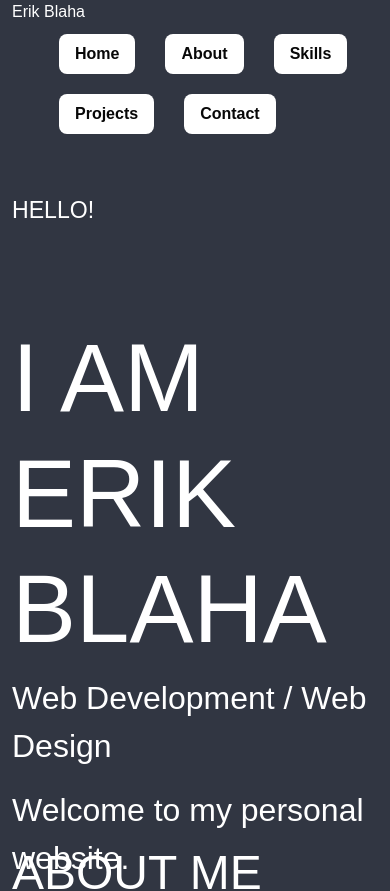
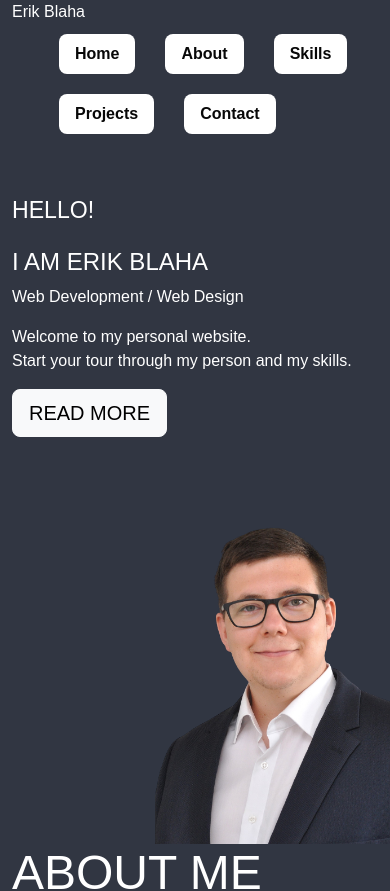
Before and after one commit to erikblaha/Profile, an Angular app in the folder profile/: page /about in a window 390 px wide. Shown: the top 891 px of the page. Built offline with nearby package versions, Linux system fonts and the light colour scheme.

Commit message:
sizes changed in all components

```diff
--- a/profile/src/app/about/about.component.html
+++ b/profile/src/app/about/about.component.html
@@ -1,4 +1,3 @@
-
 <div id="about-section">
 
 
@@ -6,7 +5,7 @@
 
     <div class="about">
         <div class="container">
-        <h1 >About me</h1>
+            <h1>About me</h1>
             <p>Hi there! My name is Erik Blaha and I'm a web developer based in Vienna. <br> Ever since I was
                 a young boy, I've been fascinated by the world of web development and the endless
                 possibilities it offers. Over the years, I've honed my skills and learned several programming
@@ -23,7 +22,8 @@
                 personally and professionally.
                 <br>
                 Thank you for taking the time to visit my website and learn more about me. I look forward to
-            connecting with you and collaborating on exciting web development projects in the future.</p>
+                connecting with you and collaborating on exciting web development projects in the future.
+            </p>
         </div>
     </div>
 </div>
--- a/profile/src/app/contact-form/contact-form.component.scss
+++ b/profile/src/app/contact-form/contact-form.component.scss
@@ -15,7 +15,7 @@ input[type=text], select, textarea {
     background-color: white;
     color: black;
     padding: 12px 20px;
-
+    border-radius: 20px;
     cursor: pointer;
   }
 
--- a/profile/src/app/home/home.component.scss
+++ b/profile/src/app/home/home.component.scss
@@ -1,31 +1,13 @@
+$header-background: url(/assets/img/Me.png);
+
 .header {
   width: 100%;
   height: 100vh;
-    background-image: url(/assets/img/Me.png);
-    background-size: auto 100%;
-    /* make the background image's width flexible and height 100% */
-    background-position: right center;
-    /* set the background position to the right side of the header */
+  background-image: $header-background;
+  background-size: auto 60%;
+  background-position: bottom right;
   background-repeat: no-repeat;
-    /* prevent the background image from repeating */
 }
-
-@media screen and (max-width: 767px) {
-    .header {
-        background-image: none;
-        /* set a fixed width value for the background image on smaller screens */
-    }
-}
-
-@media screen and (max-width: 480px) {
-    .header {
-        background-size: 30% 100%;
-        /* set a smaller fixed width value for the background image on even smaller screens */
-    }
-}
-
-
-
 
 .button-style {
   display: inline-block;
@@ -37,34 +19,27 @@
   font-weight: bold;
   cursor: pointer;
   transition: background-color 0.2s;
-}
+  white-space: nowrap;
 
-.button-style:hover {
+  &:hover {
     background-color: gray;
   }
-
-
-
+}
 
 .container {
   padding-right: 10px 10px;
 }
-
-
 
 nav {
   display: flex;
   align-items: center;
   justify-content: space-between;
   flex-wrap: wrap;
-}
 
   .name {
     width: 140px;
-
   }
 
-nav {
   ul {
     li {
       display: inline-block;
@@ -72,7 +47,6 @@ nav {
       margin: 10px 15px;
 
       a {
-                color: white;
         font-size: 18px;
         text-decoration: none;
         position: relative;
@@ -81,13 +55,10 @@ nav {
   }
 }
 
-
-
-
-
 .header-text {
   margin-top: 10%;
   font-size: 2em;
+  margin-bottom: 2%;
 
   h1 {
     font-size: 3em;
@@ -97,6 +68,71 @@ nav {
 }
 
 .btn {
-
   text-transform: uppercase;
 }
+
+.about {
+  padding-top: 2%;
+}
+
+/* Media Queries */
+@media screen and (max-width: 1199px) {
+  .header-text {
+    font-size: 1.6em;
+  }
+
+  .header-text h1 {
+    font-size: 2.5em;
+  }
+
+  nav ul li a {
+    font-size: 16px;
+  }
+}
+@media screen and (max-width: 991px) {
+  .header-text {
+    font-size: 1.4em;
+  }
+
+  .header-text h1 {
+    font-size: 2em;
+  }
+
+  nav ul li a {
+    font-size: 14px;
+  }
+}
+@media screen and (max-width: 767px) {
+  .header {
+    background-size: auto 40%;
+  }
+
+  .header-text {
+    font-size: 1.2em;
+  }
+
+  .header-text h1 {
+    font-size: 1.8em;
+  }
+
+  nav ul li a {
+    font-size: 12px;
+  }
+}
+@media screen and (max-width: 575px) {
+  .header {
+    background-size: auto 40%;
+  }
+
+  .header-text {
+    font-size: 1em;
+  }
+
+  .header-text h1 {
+    font-size: 1.5em;
+  }
+
+  nav ul li a {
+    font-size: 10px;
+  }
+}
--- a/profile/src/app/projects/projects.component.html
+++ b/profile/src/app/projects/projects.component.html
@@ -8,9 +8,7 @@
               class="card-img-top border-0" alt="Card Image">
             <div class="card-body d-flex flex-column text-center">
               <h5 class="card-title text-white">Upcoming</h5>
-              <p class="card-text mb-4 text-white card-text-fixed">Is a manmade waterway dug in the early 1600's and now
-                displays many
-                landmark commercial locals and vivid neon signs.</p>
+              <p class="card-text mb-4 text-white card-text-fixed">A nice project which i have done in my Frontend Course</p>
               <a href="#" class="btn btn-outline-light mt-auto">Project 1</a>
             </div>
           </div>
@@ -32,10 +30,7 @@
               class="card-img-top border-0" alt="Card Image">
             <div class="card-body d-flex flex-column text-center">
               <h5 class="card-title text-white">Upcoming</h5>
-                <p class="card-text mb-4 text-white card-text-fixed">Located just outside the City Gate of Valletta,
-                  Malta. It consists of
-                  three bronze Tritons holding up a large basin, balanced on a concentric base built out of concrete and
-                  clad in travertine slabs.</p>
+                <p class="card-text mb-4 text-white card-text-fixed">A Project which comes soon online!</p>
                 <a href="#" class="btn btn-outline-light mt-auto">Project 3</a>
             </div>
           </div>
--- a/profile/src/app/skills/skills.component.html
+++ b/profile/src/app/skills/skills.component.html
@@ -2,13 +2,13 @@
 <div id="skills-section">
   <div class="container custom-container">
     <div class="row">
-      <div class="col-md-6 d-flex align-items-center justify-content-center custom-col">
+      <div class="col-lg-6 d-flex align-items-center justify-content-center custom-col">
         <div class="text p-4">
           <h2>SKILLS</h2>
-          <p>This is an overview of my skills which <br> I learned in my courses and on my way to be a developer.</p>
+          <p>This is an overview of my skills which I learned in my courses and on my way to be a developer.</p>
         </div>
       </div>
-      <div class="col-md-6 col-sm-12 custom-col">
+      <div class="col-lg-6 col-md-12 custom-col">
         <img src="assets/img/skillbar.png" alt="skillbar" class="p-4 img-fluid skillbar-image">
       </div>
     </div>
--- a/profile/src/app/skills/skills.component.scss
+++ b/profile/src/app/skills/skills.component.scss
@@ -1,12 +1,27 @@
+/* For screens smaller than 1200px */
+@media screen and (max-width: 1199px) {
+  .skillbar-image {
+    max-width: 80%;
+    margin: 0 auto; /* Center the image */
+  }
+}
 
-.custom-container {
-    max-width: 90%;
+/* For screens smaller than 992px */
+@media screen and (max-width: 991px) {
+  .skillbar-image {
+    max-width: 60%;
+    margin: 0 auto; /* Center the image */
   }
+}
 
-  .custom-col {
-    width: 50%;
-  }
-
+/* For screens smaller than 768px */
+@media screen and (max-width: 767px) {
   .skillbar-image {
     max-width: 100%;
+    margin: 0 auto; /* Center the image */
   }
+}
+
+p{
+  font-size: 24px;
+}
```
Lines whose indentation alone changed are shown as unchanged.
